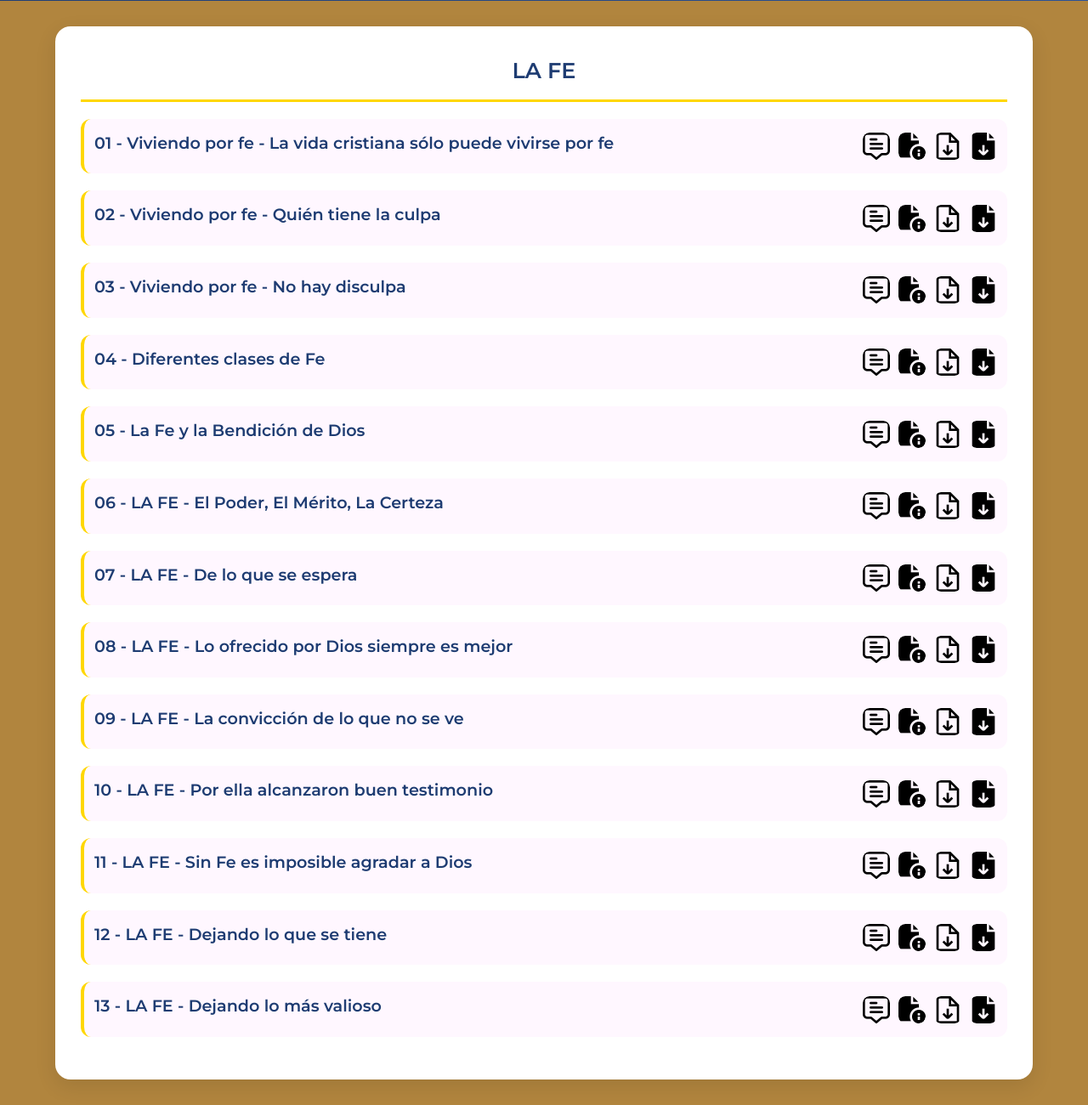
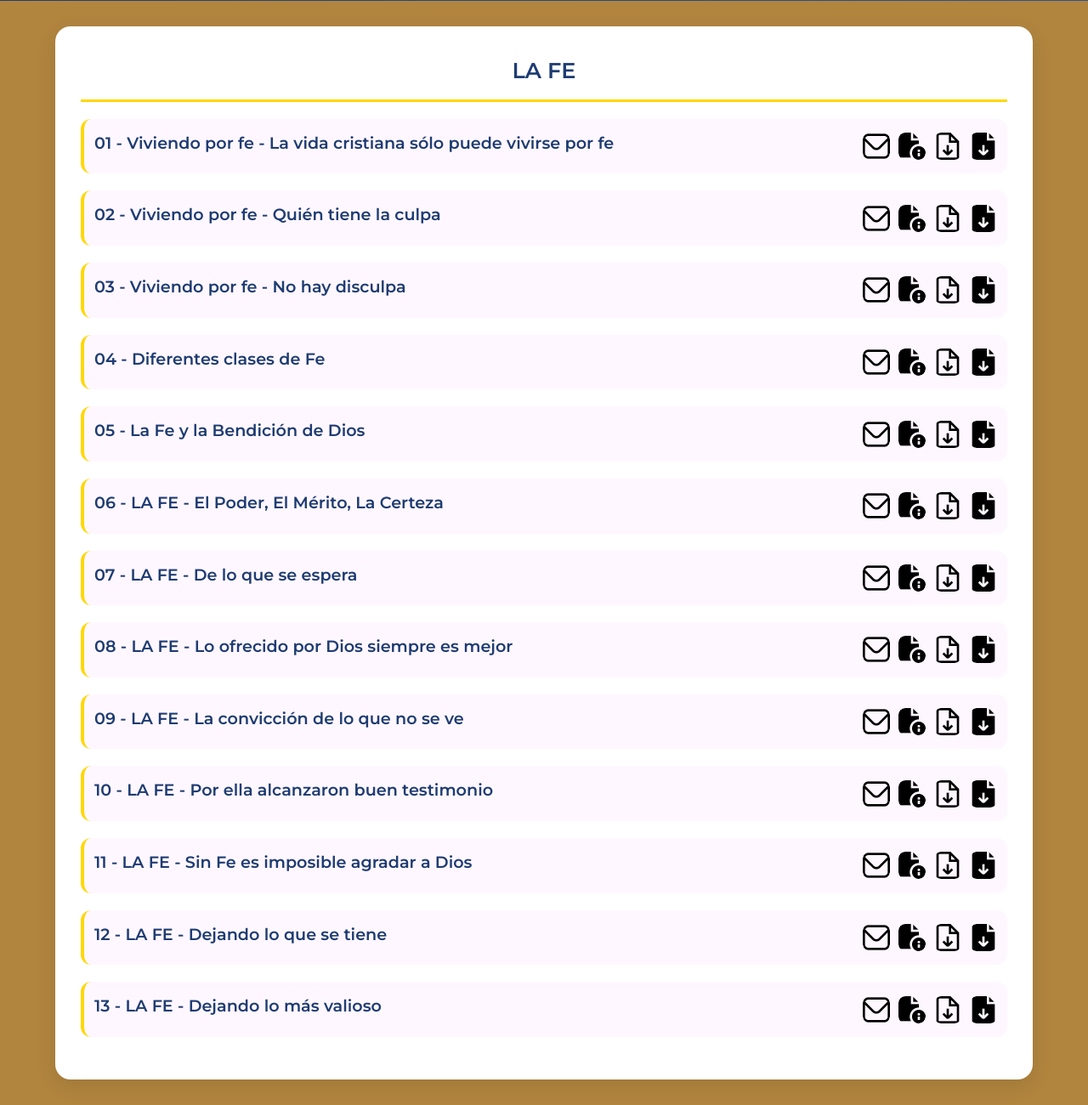
Before and after one commit to Alcon67/perfectosenunidad.github.io, a plain HTML site: page 02_la_fe.html in a window 1280 px wide. Shown: the part 144-1444 px from the top of the page at 85% size. Drawn offline with nearby package versions, Linux system fonts and the light colour scheme.

Commit message:
Update 02_la_fe.html
Cambio de Formulario por Correo directo.

```diff
--- a/02_la_fe.html
+++ b/02_la_fe.html
@@ -211,7 +211,7 @@
 
     <div class="container">
 
-        <!-- TEMAS BÁSICOS CRISTIANOS - 28 Estudios Bíblicos -->
+        <!-- LA FE - 13 Estudios Bíblicos -->
         <div class="categoria-section" id="cat-doctrina">
             <h3>LA FE</h3>
 
@@ -223,9 +223,11 @@
                     </div>
 
                     <div class="botones-container">
-                        <!-- Botón Formulario para compartir reflexión o comentario sobre este estudio -->
-                        <a href="https://forms.gle/snvPmtPgk1EpD99g9" target="_blank" class="btn-imagen" title="Compartir reflexión o comentario sobre este estudio">
-                            <img src="img/Enviar-Comentario.png" alt="Enviar Comentario">
+                        <!-- Botón para enviar correo -->
+                        <a href="javascript:void(0)"
+                            onclick="window.location.href='mailto:pastorgabrielguardia@gmail.com?subject=' + encodeURIComponent('LFE 01 - Viviendo por fe - La vida cristiana sólo puede vivirse por fe')"
+                            class="btn-imagen btn-normal">
+                            <img src="img/boton_contacto_correo.png" alt="Enviar correo electrónico" title="Compartir reflexión o comentario sobre este estudio.">
                         </a>
 
                         <!-- Botón Ver Presentación -->
@@ -254,9 +256,11 @@
                     </div>
 
                     <div class="botones-container">
-                        <!-- Botón Formulario para compartir reflexión o comentario sobre este estudio -->
-                        <a href="https://forms.gle/snvPmtPgk1EpD99g9" target="_blank" class="btn-imagen" title="Compartir reflexión o comentario sobre este estudio">
-                            <img src="img/Enviar-Comentario.png" alt="Enviar Comentario">
+                        <!-- Botón para enviar correo -->
+                        <a href="javascript:void(0)"
+                            onclick="window.location.href='mailto:pastorgabrielguardia@gmail.com?subject=' + encodeURIComponent('LFE 02 - Viviendo por fe - Quién tiene la culpa')"
+                            class="btn-imagen btn-normal">
+                            <img src="img/boton_contacto_correo.png" alt="Enviar correo electrónico" title="Compartir reflexión o comentario sobre este estudio.">
                         </a>
 
                         <!-- Botón Ver Presentación -->
@@ -285,9 +289,11 @@
                     </div>
 
                     <div class="botones-container">
-                        <!-- Botón Formulario para compartir reflexión o comentario sobre este estudio -->
-                        <a href="https://forms.gle/snvPmtPgk1EpD99g9" target="_blank" class="btn-imagen" title="Compartir reflexión o comentario sobre este estudio">
-                            <img src="img/Enviar-Comentario.png" alt="Enviar Comentario">
+                        <!-- Botón para enviar correo -->
+                        <a href="javascript:void(0)"
+                            onclick="window.location.href='mailto:pastorgabrielguardia@gmail.com?subject=' + encodeURIComponent('LFE 03 - Viviendo por fe - No hay disculpa')"
+                            class="btn-imagen btn-normal">
+                            <img src="img/boton_contacto_correo.png" alt="Enviar correo electrónico" title="Compartir reflexión o comentario sobre este estudio.">
                         </a>
 
                         <!-- Botón Ver Presentación -->
@@ -316,9 +322,11 @@
                     </div>
 
                     <div class="botones-container">
-                        <!-- Botón Formulario para compartir reflexión o comentario sobre este estudio -->
-                        <a href="https://forms.gle/snvPmtPgk1EpD99g9" target="_blank" class="btn-imagen" title="Compartir reflexión o comentario sobre este estudio">
-                            <img src="img/Enviar-Comentario.png" alt="Enviar Comentario">
+                        <!-- Botón para enviar correo -->
+                        <a href="javascript:void(0)"
+                            onclick="window.location.href='mailto:pastorgabrielguardia@gmail.com?subject=' + encodeURIComponent('LFE 04 - Diferentes clases de Fe')"
+                            class="btn-imagen btn-normal">
+                            <img src="img/boton_contacto_correo.png" alt="Enviar correo electrónico" title="Compartir reflexión o comentario sobre este estudio.">
                         </a>
 
                         <!-- Botón Ver Presentación -->
@@ -347,9 +355,11 @@
                     </div>
 
                     <div class="botones-container">
-                        <!-- Botón Formulario para compartir reflexión o comentario sobre este estudio -->
-                        <a href="https://forms.gle/snvPmtPgk1EpD99g9" target="_blank" class="btn-imagen" title="Compartir reflexión o comentario sobre este estudio">
-                            <img src="img/Enviar-Comentario.png" alt="Enviar Comentario">
+                        <!-- Botón para enviar correo -->
+                        <a href="javascript:void(0)"
+                            onclick="window.location.href='mailto:pastorgabrielguardia@gmail.com?subject=' + encodeURIComponent('LFE 05 - La Fe y la Bendición de Dios')"
+                            class="btn-imagen btn-normal">
+                            <img src="img/boton_contacto_correo.png" alt="Enviar correo electrónico" title="Compartir reflexión o comentario sobre este estudio.">
                         </a>
 
                         <!-- Botón Ver Presentación -->
@@ -378,9 +388,11 @@
                     </div>
 
                     <div class="botones-container">
-                        <!-- Botón Formulario para compartir reflexión o comentario sobre este estudio -->
-                        <a href="https://forms.gle/snvPmtPgk1EpD99g9" target="_blank" class="btn-imagen" title="Compartir reflexión o comentario sobre este estudio">
-                            <img src="img/Enviar-Comentario.png" alt="Enviar Comentario">
+                        <!-- Botón para enviar correo -->
+                        <a href="javascript:void(0)"
+                            onclick="window.location.href='mailto:pastorgabrielguardia@gmail.com?subject=' + encodeURIComponent('LFE 06 - El Poder, El Mérito, La Certeza')"
+                            class="btn-imagen btn-normal">
+                            <img src="img/boton_contacto_correo.png" alt="Enviar correo electrónico" title="Compartir reflexión o comentario sobre este estudio.">
                         </a>
 
                         <!-- Botón Ver Presentación -->
@@ -409,9 +421,11 @@
                     </div>
 
                     <div class="botones-container">
-                        <!-- Botón Formulario para compartir reflexión o comentario sobre este estudio -->
-                        <a href="https://forms.gle/snvPmtPgk1EpD99g9" target="_blank" class="btn-imagen" title="Compartir reflexión o comentario sobre este estudio">
-                            <img src="img/Enviar-Comentario.png" alt="Enviar Comentario">
+                        <!-- Botón para enviar correo -->
+                        <a href="javascript:void(0)"
+                            onclick="window.location.href='mailto:pastorgabrielguardia@gmail.com?subject=' + encodeURIComponent('LFE 07 - De lo que se espera')"
+                            class="btn-imagen btn-normal">
+                            <img src="img/boton_contacto_correo.png" alt="Enviar correo electrónico" title="Compartir reflexión o comentario sobre este estudio.">
                         </a>
 
                         <!-- Botón Ver Presentación -->
@@ -440,9 +454,11 @@
                     </div>
 
                     <div class="botones-container">
-                        <!-- Botón Formulario para compartir reflexión o comentario sobre este estudio -->
-                        <a href="https://forms.gle/snvPmtPgk1EpD99g9" target="_blank" class="btn-imagen" title="Compartir reflexión o comentario sobre este estudio">
-                            <img src="img/Enviar-Comentario.png" alt="Enviar Comentario">
+                        <!-- Botón para enviar correo -->
+                        <a href="javascript:void(0)"
+                            onclick="window.location.href='mailto:pastorgabrielguardia@gmail.com?subject=' + encodeURIComponent('LFE 08 - Lo ofrecido por Dios siempre es mejor')"
+                            class="btn-imagen btn-normal">
+                            <img src="img/boton_contacto_correo.png" alt="Enviar correo electrónico" title="Compartir reflexión o comentario sobre este estudio.">
                         </a>
 
                         <!-- Botón Ver Presentación -->
@@ -471,9 +487,11 @@
                     </div>
 
                     <div class="botones-container">
-                        <!-- Botón Formulario para compartir reflexión o comentario sobre este estudio -->
-                        <a href="https://forms.gle/snvPmtPgk1EpD99g9" target="_blank" class="btn-imagen" title="Compartir reflexión o comentario sobre este estudio">
-                            <img src="img/Enviar-Comentario.png" alt="Enviar Comentario">
+                        <!-- Botón para enviar correo -->
+                        <a href="javascript:void(0)"
+                            onclick="window.location.href='mailto:pastorgabrielguardia@gmail.com?subject=' + encodeURIComponent('LFE 09 - La convicción de lo que no se ve')"
+                            class="btn-imagen btn-normal">
+                            <img src="img/boton_contacto_correo.png" alt="Enviar correo electrónico" title="Compartir reflexión o comentario sobre este estudio.">
                         </a>
 
                         <!-- Botón Ver Presentación -->
@@ -502,9 +520,11 @@
                     </div>
 
                     <div class="botones-container">
-                        <!-- Botón Formulario para compartir reflexión o comentario sobre este estudio -->
-                        <a href="https://forms.gle/snvPmtPgk1EpD99g9" target="_blank" class="btn-imagen" title="Compartir reflexión o comentario sobre este estudio">
-                            <img src="img/Enviar-Comentario.png" alt="Enviar Comentario">
+                        <!-- Botón para enviar correo -->
+                        <a href="javascript:void(0)"
+                            onclick="window.location.href='mailto:pastorgabrielguardia@gmail.com?subject=' + encodeURIComponent('LFE 10 - Por ella alcanzaron buen testimonio')"
+                            class="btn-imagen btn-normal">
+                            <img src="img/boton_contacto_correo.png" alt="Enviar correo electrónico" title="Compartir reflexión o comentario sobre este estudio.">
                         </a>
 
                         <!-- Botón Ver Presentación -->
@@ -533,9 +553,11 @@
                     </div>
 
                     <div class="botones-container">
-                        <!-- Botón Formulario para compartir reflexión o comentario sobre este estudio -->
-                        <a href="https://forms.gle/snvPmtPgk1EpD99g9" target="_blank" class="btn-imagen" title="Compartir reflexión o comentario sobre este estudio">
-                            <img src="img/Enviar-Comentario.png" alt="Enviar Comentario">
+                        <!-- Botón para enviar correo -->
+                        <a href="javascript:void(0)"
+                            onclick="window.location.href='mailto:pastorgabrielguardia@gmail.com?subject=' + encodeURIComponent('LFE 11 - Sin Fe es imposible agradar a Dios')"
+                            class="btn-imagen btn-normal">
+                            <img src="img/boton_contacto_correo.png" alt="Enviar correo electrónico" title="Compartir reflexión o comentario sobre este estudio.">
                         </a>
 
                         <!-- Botón Ver Presentación -->
@@ -564,9 +586,11 @@
                     </div>
 
                     <div class="botones-container">
-                        <!-- Botón Formulario para compartir reflexión o comentario sobre este estudio -->
-                        <a href="https://forms.gle/snvPmtPgk1EpD99g9" target="_blank" class="btn-imagen" title="Compartir reflexión o comentario sobre este estudio">
-                            <img src="img/Enviar-Comentario.png" alt="Enviar Comentario">
+                        <!-- Botón para enviar correo -->
+                        <a href="javascript:void(0)"
+                            onclick="window.location.href='mailto:pastorgabrielguardia@gmail.com?subject=' + encodeURIComponent('LFE 12 - Dejando lo que se tiene')"
+                            class="btn-imagen btn-normal">
+                            <img src="img/boton_contacto_correo.png" alt="Enviar correo electrónico" title="Compartir reflexión o comentario sobre este estudio.">
                         </a>
 
                         <!-- Botón Ver Presentación -->
@@ -595,9 +619,11 @@
                     </div>
 
                     <div class="botones-container">
-                        <!-- Botón Formulario para compartir reflexión o comentario sobre este estudio -->
-                        <a href="https://forms.gle/snvPmtPgk1EpD99g9" target="_blank" class="btn-imagen" title="Compartir reflexión o comentario sobre este estudio">
-                            <img src="img/Enviar-Comentario.png" alt="Enviar Comentario">
+                        <!-- Botón para enviar correo -->
+                        <a href="javascript:void(0)"
+                                onclick="window.location.href='mailto:pastorgabrielguardia@gmail.com?subject=' + encodeURIComponent('LFE 13 - Dejando lo más valioso')"
+                                class="btn-imagen btn-normal">
+                            <img src="img/boton_contacto_correo.png" alt="Enviar correo electrónico" title="Compartir reflexión o comentario sobre este estudio.">
                         </a>
 
                         <!-- Botón Ver Presentación -->
```
